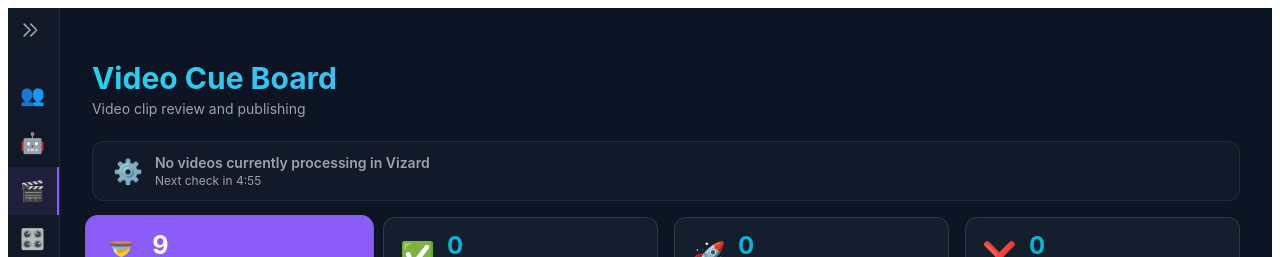
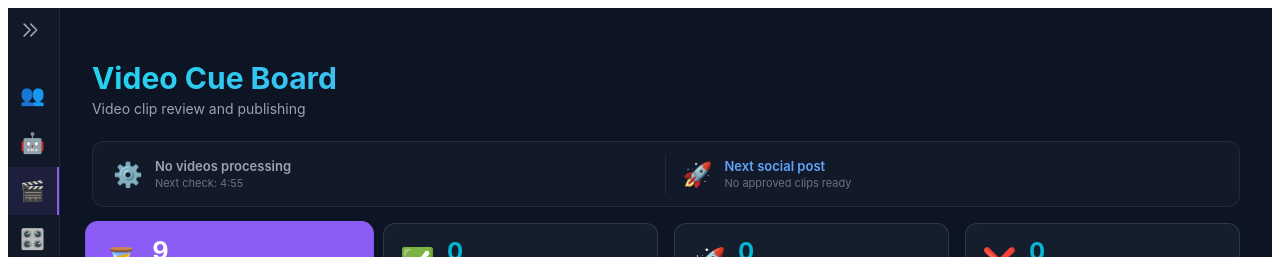
Before and after one commit to pacinobot2026/vizard-clips-dashboard, a Next.js app: page /dashboard in a window 1280 px wide. Shown: the top 257 px of the page. Built offline with nearby package versions, Linux system fonts and the light colour scheme; no server answers.

Commit message:
Add dual timers - processing check + social posting automation

```diff
--- a/pages/dashboard.js
+++ b/pages/dashboard.js
@@ -12,6 +12,7 @@ export default function Dashboard() {
   const [loading, setLoading] = useState(true);
   const [processingCount, setProcessingCount] = useState(0);
   const [nextCheckIn, setNextCheckIn] = useState(300); // 5 minutes in seconds
+  const [nextPostIn, setNextPostIn] = useState(7200); // 2 hours in seconds (default)
 
   useEffect(() => {
     fetchClips();
@@ -23,11 +24,20 @@ export default function Dashboard() {
     // Check processing every 5 minutes
     const processingInterval = setInterval(fetchProcessing, 5 * 60 * 1000);
 
-    // Countdown timer (updates every second)
+    // Countdown timers (updates every second)
     const countdownInterval = setInterval(() => {
+      // Processing check countdown
       setNextCheckIn(prev => {
         if (prev <= 1) {
           return 300; // Reset to 5 minutes
+        }
+        return prev - 1;
+      });
+
+      // Social posting countdown
+      setNextPostIn(prev => {
+        if (prev <= 1) {
+          return 7200; // Reset to 2 hours
         }
         return prev - 1;
       });
@@ -54,6 +64,20 @@ export default function Dashboard() {
     const mins = Math.floor(seconds / 60);
     const secs = seconds % 60;
     return `${mins}:${secs.toString().padStart(2, '0')}`;
+  };
+
+  const formatLongTime = (seconds) => {
+    const hours = Math.floor(seconds / 3600);
+    const mins = Math.floor((seconds % 3600) / 60);
+    const secs = seconds % 60;
+
+    if (hours > 0) {
+      return `${hours}h ${mins}m`;
+    } else if (mins > 0) {
+      return `${mins}m ${secs}s`;
+    } else {
+      return `${secs}s`;
+    }
   };
 
   const fetchClips = async () => {
@@ -136,30 +160,52 @@ export default function Dashboard() {
             <p style={{ fontSize: '14px', color: '#9ca3af', marginTop: '4px' }}>Video clip review and publishing</p>
           </div>
 
-          {/* Processing Status Banner - Always visible */}
+          {/* Status Banner - Always visible */}
           <div style={{
-            background: processingCount > 0 ? 'rgba(139, 92, 246, 0.1)' : 'rgba(75, 85, 99, 0.1)',
-            border: processingCount > 0 ? '1px solid rgba(139, 92, 246, 0.3)' : '1px solid rgba(75, 85, 99, 0.3)',
+            background: 'rgba(75, 85, 99, 0.1)',
+            border: '1px solid rgba(75, 85, 99, 0.3)',
             borderRadius: '12px',
             padding: '12px 20px',
             marginBottom: '16px',
             display: 'flex',
             alignItems: 'center',
-            gap: '12px'
+            gap: '16px'
           }}>
+            {/* Processing Status */}
+            <div style={{ display: 'flex', alignItems: 'center', gap: '12px', flex: 1 }}>
               <div style={{
                 fontSize: '24px',
                 animation: processingCount > 0 ? 'spin 2s linear infinite' : 'none'
               }}>⚙️</div>
-            <div style={{ flex: 1 }}>
-              <div style={{ color: processingCount > 0 ? '#a78bfa' : '#9ca3af', fontSize: '14px', fontWeight: '600' }}>
+              <div>
+                <div style={{ color: processingCount > 0 ? '#a78bfa' : '#9ca3af', fontSize: '13px', fontWeight: '600' }}>
                   {processingCount > 0
-                  ? `${processingCount} video${processingCount > 1 ? 's' : ''} being edited in Vizard`
-                  : 'No videos currently processing in Vizard'
+                    ? `${processingCount} video${processingCount > 1 ? 's' : ''} being edited`
+                    : 'No videos processing'
                   }
                 </div>
-              <div style={{ color: '#9ca3af', fontSize: '12px', marginTop: '2px' }}>
-                Next check in {formatTime(nextCheckIn)}
+                <div style={{ color: '#6b7280', fontSize: '11px', marginTop: '2px' }}>
+                  Next check: {formatTime(nextCheckIn)}
+                </div>
+              </div>
+            </div>
+
+            {/* Separator */}
+            <div style={{ width: '1px', height: '40px', background: 'rgba(75, 85, 99, 0.3)' }}></div>
+
+            {/* Social Posting Timer */}
+            <div style={{ display: 'flex', alignItems: 'center', gap: '12px', flex: 1 }}>
+              <div style={{ fontSize: '24px' }}>🚀</div>
+              <div>
+                <div style={{ color: '#60a5fa', fontSize: '13px', fontWeight: '600' }}>
+                  Next social post
+                </div>
+                <div style={{ color: '#6b7280', fontSize: '11px', marginTop: '2px' }}>
+                  {stats.approved > 0
+                    ? `In ${formatLongTime(nextPostIn)} (automated)`
+                    : 'No approved clips ready'
+                  }
+                </div>
               </div>
             </div>
           </div>
```
Lines whose indentation alone changed are shown as unchanged.
